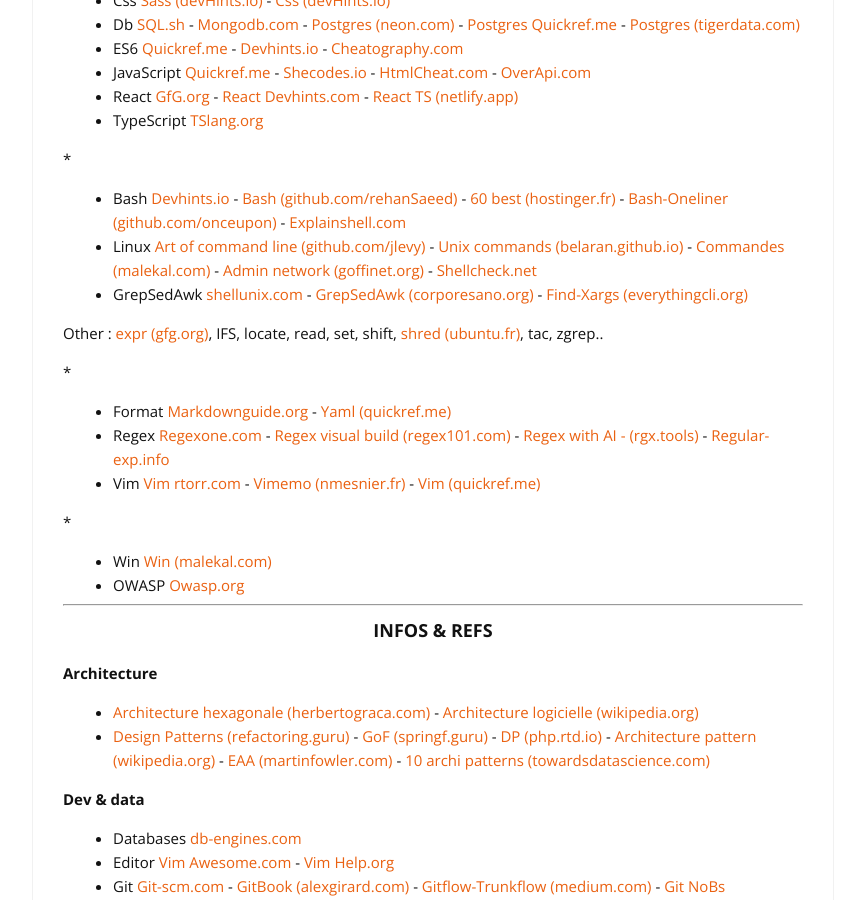
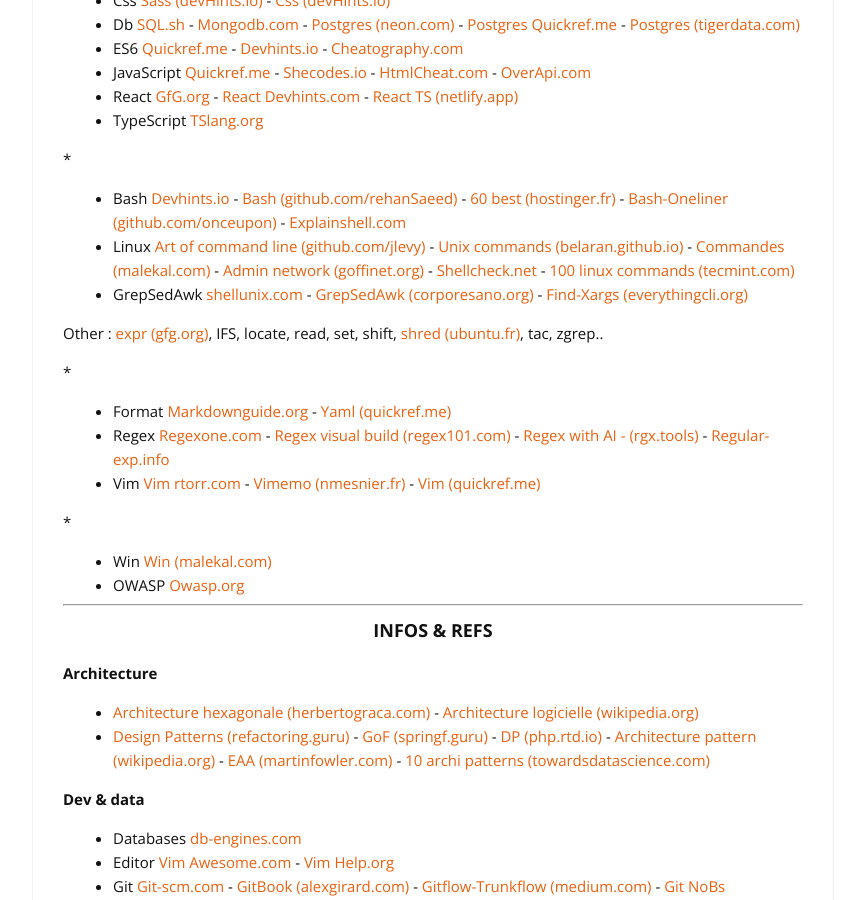
Before and after one commit to cylmat/cylmat.github.io, a Jekyll site: the page built from _pages/USEFUL.md, in a window 1280 px wide and 900 px high, scrolled down 495 px. Shown: the whole window, without its empty margins (207-1072 px from the left). Built offline with Jekyll 4.4.1, drawn with Linux system fonts in a browser that asks for light colours; nearby versions of some CDN libraries.

Commit message:
Update USEFUL.md

```diff
--- a/_pages/USEFUL.md
+++ b/_pages/USEFUL.md
@@ -28,7 +28,7 @@
 *
 
 - Bash [Devhints.io](https://devhints.io/bash) - [Bash (github.com/rehanSaeed)](https://github.com/RehanSaeed/Bash-Cheat-Sheet) - [60 best (hostinger.fr)](https://www.hostinger.fr/tutoriels/commandes-linux) - [Bash-Oneliner (github.com/onceupon)](https://github.com/onceupon/Bash-Oneliner) - [Explainshell.com](https://explainshell.com)
-- Linux [Art of command line (github.com/jlevy)](https://github.com/jlevy/the-art-of-command-line) - [Unix commands (belaran.github.io)](https://belaran.github.io/free-docs/unix-initiation/node277.html) - [Commandes (malekal.com)](https://www.malekal.com/liste-des-commandes-linux) - [Admin network (goffinet.org)](https://linux.goffinet.org/administration/configuration-du-reseau/outils-linux-reseau) - [Shellcheck.net](https://www.shellcheck.net)
+- Linux [Art of command line (github.com/jlevy)](https://github.com/jlevy/the-art-of-command-line) - [Unix commands (belaran.github.io)](https://belaran.github.io/free-docs/unix-initiation/node277.html) - [Commandes (malekal.com)](https://www.malekal.com/liste-des-commandes-linux) - [Admin network (goffinet.org)](https://linux.goffinet.org/administration/configuration-du-reseau/outils-linux-reseau) - [Shellcheck.net](https://www.shellcheck.net) - [100 linux commands (tecmint.com)](https://www.tecmint.com/essential-linux-commands/)
 - GrepSedAwk [shellunix.com](https://www.shellunix.com) - [GrepSedAwk (corporesano.org)](http://www.corporesano.org/doc-site/grepawksed.html) - [Find-Xargs (everythingcli.org)](https://www.everythingcli.org/find-exec-vs-find-xargs)
 
 Other : [expr (gfg.org)](https://www.geeksforgeeks.org/linux-unix/expr-command-in-linux-with-examples), IFS, locate, read, set, shift, [shred (ubuntu.fr)](https://doc.ubuntu-fr.org/shred), tac, zgrep..
```
